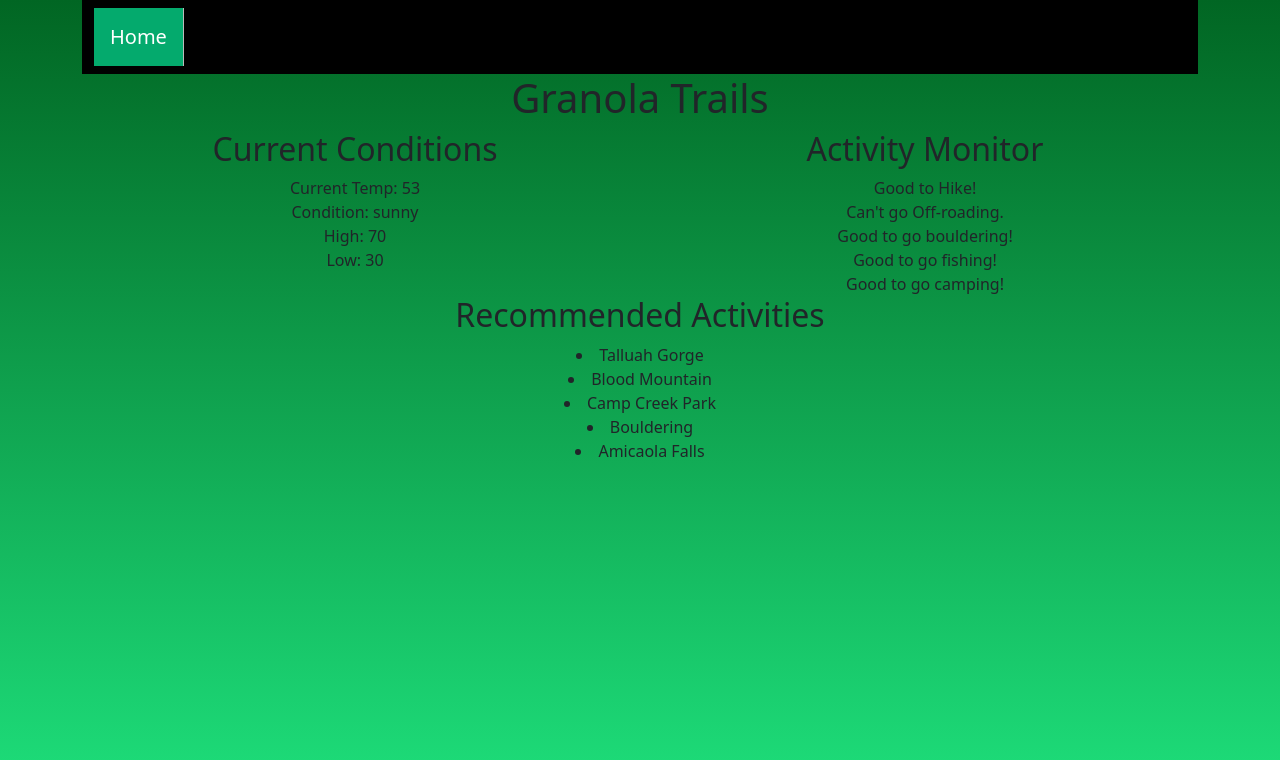
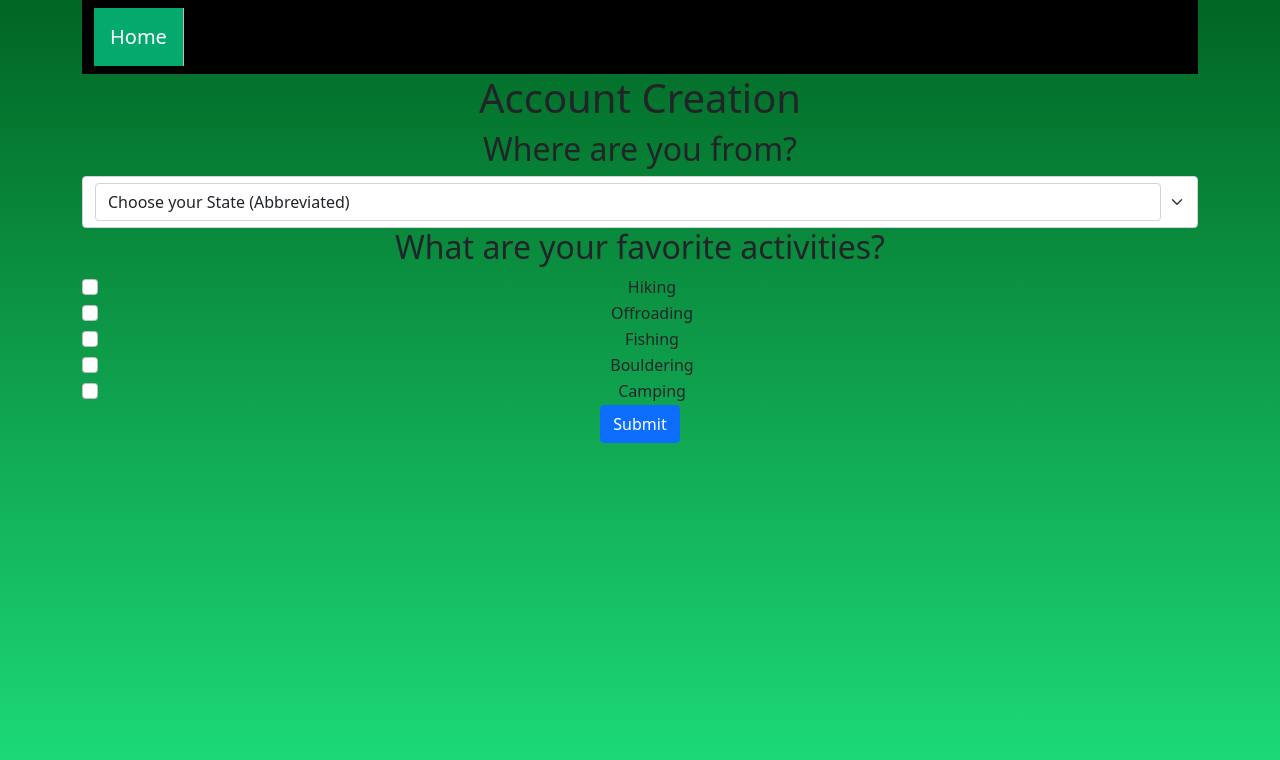
Before and after one commit to AldrichTambajong/GranolaTrailsWeatherApp, a React (Create React App) app in the folder frontend/: page /home in a window 1280 px wide. Shown: the top 760 px of the page. Built offline with nearby package versions, Linux system fonts and the light colour scheme.

Commit message:
React funcitonality of Initial Setup added

```diff
--- a/frontend/src/App.js
+++ b/frontend/src/App.js
@@ -5,10 +5,10 @@ import "bootstrap/dist/css/bootstrap.min.css"
 import Navbar from './components/Navbar';
 import Login from './components/Login';
 import Signup from './components/Signup';
-import DailyWeather from './components/DailyWeather';
-import ActivityList from './components/ActivityList';
-import ActivityMonitor from './components/ActivityMonitor';
-// import InitialSetup from './components/InitialSetup'
+// import DailyWeather from './components/DailyWeather';
+// import ActivityList from './components/ActivityList';
+// import ActivityMonitor from './components/ActivityMonitor';
+import InitialSetup from './components/InitialSetup'
 
 function App() {
   const [loggedIn, setLoggedIn] = useState(sessionStorage.getItem('loggedIn'))
@@ -40,9 +40,10 @@ function App() {
           <Route path="/home" element={
             <div class="container">
               <Navbar name={name} email={email}></Navbar>
-              {/* <InitialSetup /> */}
 
-              <h1>Granola Trails</h1>
+              <InitialSetup />
+
+              {/* <h1>Granola Trails</h1>
               <div class="row">
                 <div class="col">
                   <DailyWeather />
@@ -53,7 +54,7 @@ function App() {
               </div>
               <div class="row">
                 <ActivityList />
-              </div>
+              </div> */}
             </div>
           }></Route>
 
--- a/frontend/src/components/InitialSetup.js
+++ b/frontend/src/components/InitialSetup.js
@@ -1,99 +1,143 @@
 import React from 'react'
+import { useState } from 'react'
+import { Form } from "react-bootstrap";
 
-function ActivityList() {
+function InitialSetup(props) {
+    const [location, setLocation] = useState('')
+    const [hiking, setHiking] = useState(false)
+    const [offroading, setOffroading] = useState(false)
+    const [fishing, setFishing] = useState(false)
+    const [bouldering, setBouldering] = useState(false)
+    const [camping, setCamping] = useState(false)
+
+    const handleSubmit = (e) => {
+
+        e.preventDefault();
+
+        console.log("hiking = " + hiking)
+        console.log("fishing = " + fishing)
+
+        console.log("my location is" + location)
+
+    }
+
     return (
         <div >
             <h1> Account Creation </h1>
             <h2> Where are you from? </h2>
 
-            <select class="form-select" aria-label="Default select example">
+            <Form.Group class="form-select" aria-label="Default select example">
+                <Form.Control
+                    as="select"
+                    value={location}
+                    onChange={e => {
+                        setLocation(e.target.value);
+                    }}
+                >
                     <option selected>Choose your State (Abbreviated)</option>
-                <option value="1">AL</option>
-                <option value="2">AK</option>
-                <option value="3">AZ</option>
-                <option value="4">AR</option>
-                <option value="5">CA</option>
-                <option value="6">CO</option>
-                <option value="7">CT</option>
-                <option value="8">DE</option>
-                <option value="9">FL</option>
-                <option value="10">GA</option>
-                <option value="11">HI</option>
-                <option value="12">ID</option>
-                <option value="13">IL</option>
-                <option value="14">IN</option>
-                <option value="15">IA</option>
-                <option value="16">KS</option>
-                <option value="17">KY</option>
-                <option value="18">LA</option>
-                <option value="19">ME</option>
-                <option value="20">MD</option>
-                <option value="21">MN</option>
-                <option value="22">MS</option>
-                <option value="23">MO</option>
-                <option value="24">MT</option>
-                <option value="25">NE</option>
-                <option value="26">NV</option>
-                <option value="27">NH</option>
-                <option value="28">NJ</option>
-                <option value="29">NM</option>
-                <option value="30">NY</option>
-                <option value="31">NC</option>
-                <option value="32">ND</option>
-                <option value="33">OH</option>
-                <option value="34">OK</option>
-                <option value="35">OR</option>
-                <option value="36">PA</option>
-                <option value="37">RI</option>
-                <option value="38">SC</option>
-                <option value="39">SD</option>
-                <option value="40">TN</option>
-                <option value="41">TX</option>
-                <option value="42">UT</option>
-                <option value="43">VT</option>
-                <option value="44">VA</option>
-                <option value="45">WA</option>
-                <option value="46">WV</option>
-                <option value="47">WI</option>
-                <option value="48">WY</option>
-            </select>
+                    <option value="AL">Alabama</option>
+                    <option value="AK">Alaska</option>
+                    <option value="AZ">Arizona</option>
+                    <option value="AR">Arkansas</option>
+                    <option value="CA">California</option>
+                    <option value="CO">Colorado</option>
+                    <option value="CT">Connecticuit</option>
+                    <option value="DE">Delaware</option>
+                    <option value="FL">Florida</option>
+                    <option value="GA">Georgia</option>
+                    <option value="HI">Hawaii</option>
+                    <option value="ID">Idaho</option>
+                    <option value="IL">Illinois</option>
+                    <option value="IN">Indiana</option>
+                    <option value="IA">Iowa</option>
+                    <option value="KS">Kansas</option>
+                    <option value="KY">Kentucky</option>
+                    <option value="LA">Louisiana</option>
+                    <option value="ME">Maine</option>
+                    <option value="MD">Maryland</option>
+                    <option value="MN">Minnesota</option>
+                    <option value="MS">Mississippi</option>
+                    <option value="MO">Missouri</option>
+                    <option value="MT">Montana</option>
+                    <option value="NE">Nebraska</option>
+                    <option value="NV">Nevada</option>
+                    <option value="NH">New Hampshire</option>
+                    <option value="NJ">New Jersey</option>
+                    <option value="NM">New Mexico</option>
+                    <option value="NY">New York</option>
+                    <option value="NC">North Carolina</option>
+                    <option value="ND">North Dakota</option>
+                    <option value="OH">Ohio</option>
+                    <option value="OK">Oklahoma</option>
+                    <option value="OR">Oregon</option>
+                    <option value="PA">Pennsylvania</option>
+                    <option value="RI">Rhode Island</option>
+                    <option value="SC">South Carolina</option>
+                    <option value="SD">South Dakota</option>
+                    <option value="TN">Tennessee</option>
+                    <option value="TX">Texas</option>
+                    <option value="UT">Utah</option>
+                    <option value="VT">Vermont</option>
+                    <option value="VA">Virginia</option>
+                    <option value="WA">Washigton</option>
+                    <option value="WV">West Virginia</option>
+                    <option value="WI">Wisconinsin</option>
+                    <option value="WY">Wyoming</option>
+                </Form.Control>
+            </Form.Group>
 
             <h2> What are your favorite activities? </h2>
-            <div class="form-check">
-                <input class="form-check-input" type="checkbox" value="" id="checkHiking"></input>
+            <form onSubmit={handleSubmit}>
+                <Form.Group class="form-check">
+                    <input class="form-check-input" type="checkbox" value={hiking} id="checkHiking" onChange={(e) => {
+                        setHiking(true);
+                        // console.log("hiking = " + hiking)
+                    }}></input>
                     <label class="form-check-label" for="checkHiking">
                         Hiking
                     </label>
-            </div>
-            <div class="form-check">
-                <input class="form-check-input" type="checkbox" value="" id="checkOffroading"></input>
+                </Form.Group>
+                <Form.Group class="form-check">
+                    <input class="form-check-input" type="checkbox" value={offroading} id="checkOffroading" onChange={(e) => {
+                        setOffroading(true);
+                        // console.log("offroading = " + offroading)
+                    }}></input>
                     <label class="form-check-label" for="checkOffroading">
                         Offroading
                     </label>
-            </div>
-            <div class="form-check">
-                <input class="form-check-input" type="checkbox" value="" id="checkFishing"></input>
+                </Form.Group>
+                <Form.Group class="form-check">
+                    <input class="form-check-input" type="checkbox" value={fishing} id="checkFishing" onChange={(e) => {
+                        setFishing(true);
+                        // console.log("fishing = " + fishing)
+                    }}></input>
                     <label class="form-check-label" for="checkFishing">
                         Fishing
                     </label>
-            </div>
-            <div class="form-check">
-                <input class="form-check-input" type="checkbox" value="" id="checkBouldering"></input>
+                </Form.Group>
+                <Form.Group class="form-check">
+                    <input class="form-check-input" type="checkbox" value={bouldering} id="checkBouldering" onChange={(e) => {
+                        setBouldering(true);
+                        // console.log("bouldering = " + bouldering)
+                    }}></input>
                     <label class="form-check-label" for="checkBouldering">
                         Bouldering
                     </label>
-            </div>
-            <div class="form-check">
-                <input class="form-check-input" type="checkbox" value="" id="checkCamping"></input>
+                </Form.Group>
+                <Form.Group class="form-check">
+                    <input class="form-check-input" type="checkbox" value={camping} id="checkCamping" onChange={(e) => {
+                        setCamping(true);
+                    }}></input>
                     <label class="form-check-label" for="checkCamping">
                         Camping
                     </label>
-            </div>
+                </Form.Group>
 
                 <input class="btn btn-primary" type="submit" value="Submit"></input>
+            </form>
 
-        </div>
+        </div >
     )
 }
 
-export default ActivityList
+export default InitialSetup
```
Lines whose indentation alone changed are shown as unchanged.
